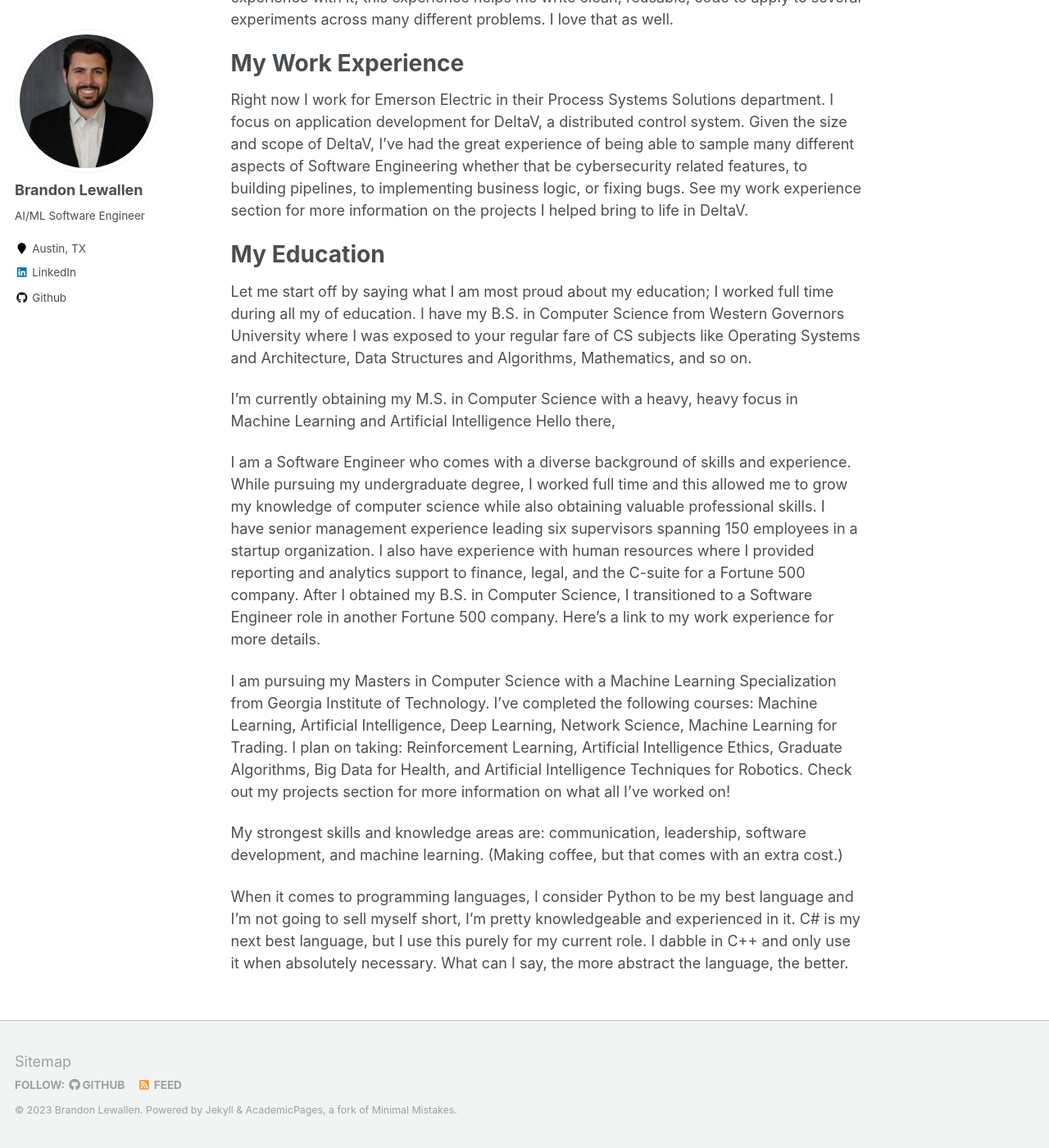
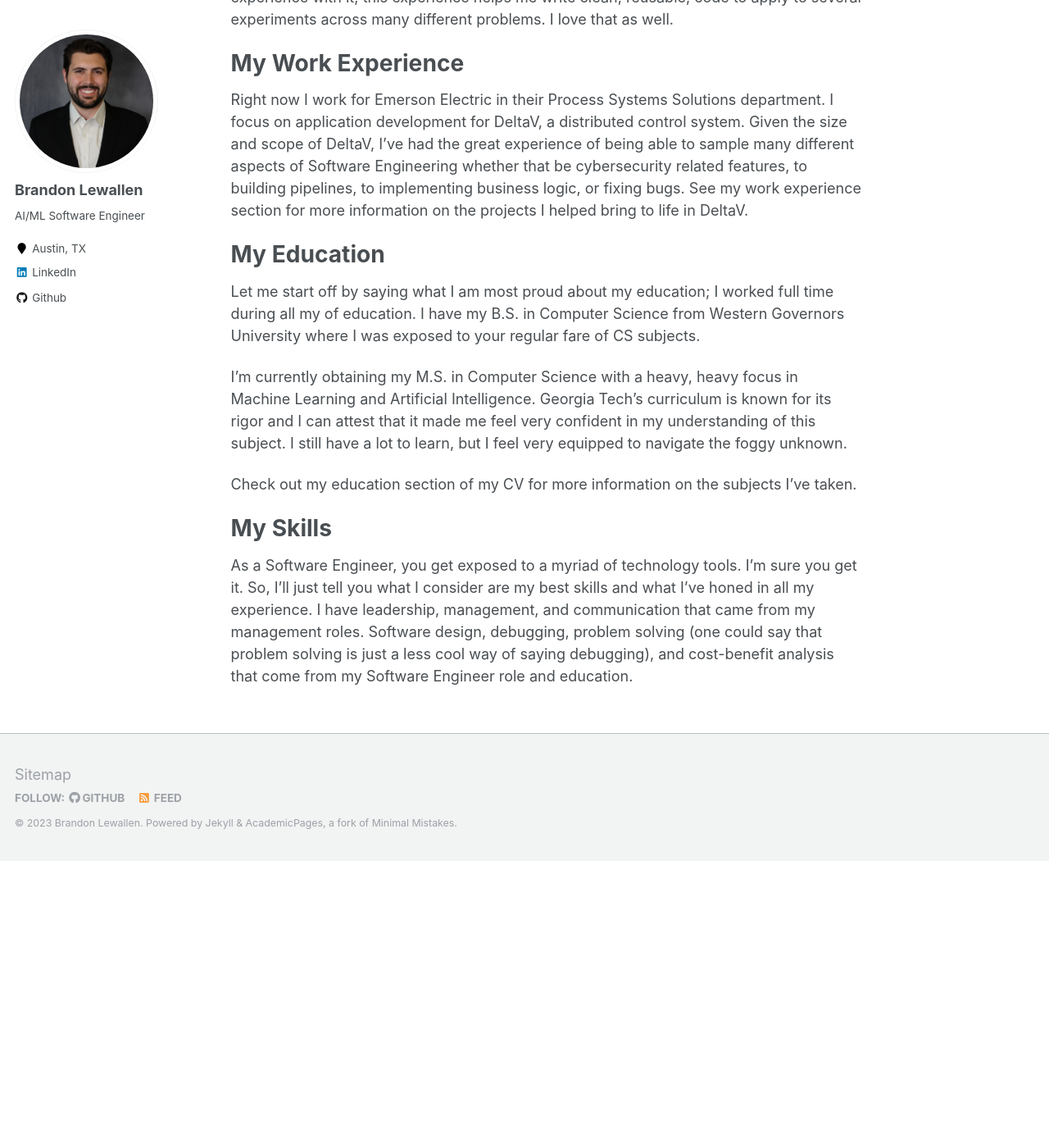
Before and after one commit to lewallenbrandon/lewallenbrandon.github.io, a Jekyll site: the page built from _pages/about.md, in a window 1280 px wide and 1400 px high, scrolled down 393 px. Shown: the whole window at 82% size. Built offline with Jekyll 4.4.1, drawn with Linux system fonts in a browser that asks for light colours; after the commit the page ends 1443 px from its top, so only the background shows below that.

Commit message:
update site info

```diff
--- a/_pages/about.md
+++ b/_pages/about.md
@@ -17,15 +17,13 @@ Right now I work for Emerson Electric in their Process Systems Solutions departm
 
 My Education
 ======
-Let me start off by saying what I am most proud about my education; I worked full time during all my of education. I have my B.S. in Computer Science from Western Governors University where I was exposed to your regular fare of CS subjects like Operating Systems and Architecture, Data Structures and Algorithms, Mathematics, and so on.
+Let me start off by saying what I am most proud about my education; I worked full time during all my of education. I have my B.S. in Computer Science from Western Governors University where I was exposed to your regular fare of CS subjects.
 
-I'm currently obtaining my M.S. in Computer Science with a heavy, heavy focus in Machine Learning and Artificial Intelligence
-Hello there,
+I'm currently obtaining my M.S. in Computer Science with a heavy, heavy focus in Machine Learning and Artificial Intelligence. Georgia Tech's curriculum is known for its rigor and I can attest that it made me feel very confident in my understanding of this subject. I still have a lot to learn, but I feel very equipped to navigate the foggy unknown.
 
-I am a Software Engineer who comes with a diverse background of skills and experience. While pursuing my undergraduate degree, I worked full time and this allowed me to grow my knowledge of computer science while also obtaining valuable professional skills. I have senior management experience leading six supervisors spanning 150 employees in a startup organization. I also have experience with human resources where I provided reporting and analytics support to finance, legal, and the C-suite for a Fortune 500 company. After I obtained my B.S. in Computer Science, I transitioned to a Software Engineer role in another Fortune 500 company. Here's a link to my work experience for more details.
+Check out my education section of my CV for more information on the subjects I've taken.
 
-I am pursuing my Masters in Computer Science with a Machine Learning Specialization from Georgia Institute of Technology. I've completed the following courses: Machine Learning, Artificial Intelligence, Deep Learning, Network Science, Machine Learning for Trading. I plan on taking: Reinforcement Learning, Artificial Intelligence Ethics, Graduate Algorithms, Big Data for Health, and Artificial Intelligence Techniques for Robotics. Check out my projects section for more information on what all I've worked on!
 
-My strongest skills and knowledge areas are: communication, leadership, software development, and machine learning. (Making coffee, but that comes with an extra cost.)
-
-When it comes to programming languages, I consider Python to be my best language and I'm not going to sell myself short, I'm pretty knowledgeable and experienced in it. C# is my next best language, but I use this purely for my current role. I dabble in C++ and only use it when absolutely necessary. What can I say, the more abstract the language, the better.
+My Skills
+======
+As a Software Engineer, you get exposed to a myriad of technology tools. I'm sure you get it. So, I'll just tell you what I consider are my best skills and what I've honed in all my experience. I have leadership, management, and communication that came from my management roles. Software design, debugging, problem solving (one could say that problem solving is just a less cool way of saying debugging), and cost-benefit analysis that come from my Software Engineer role and education.
```
